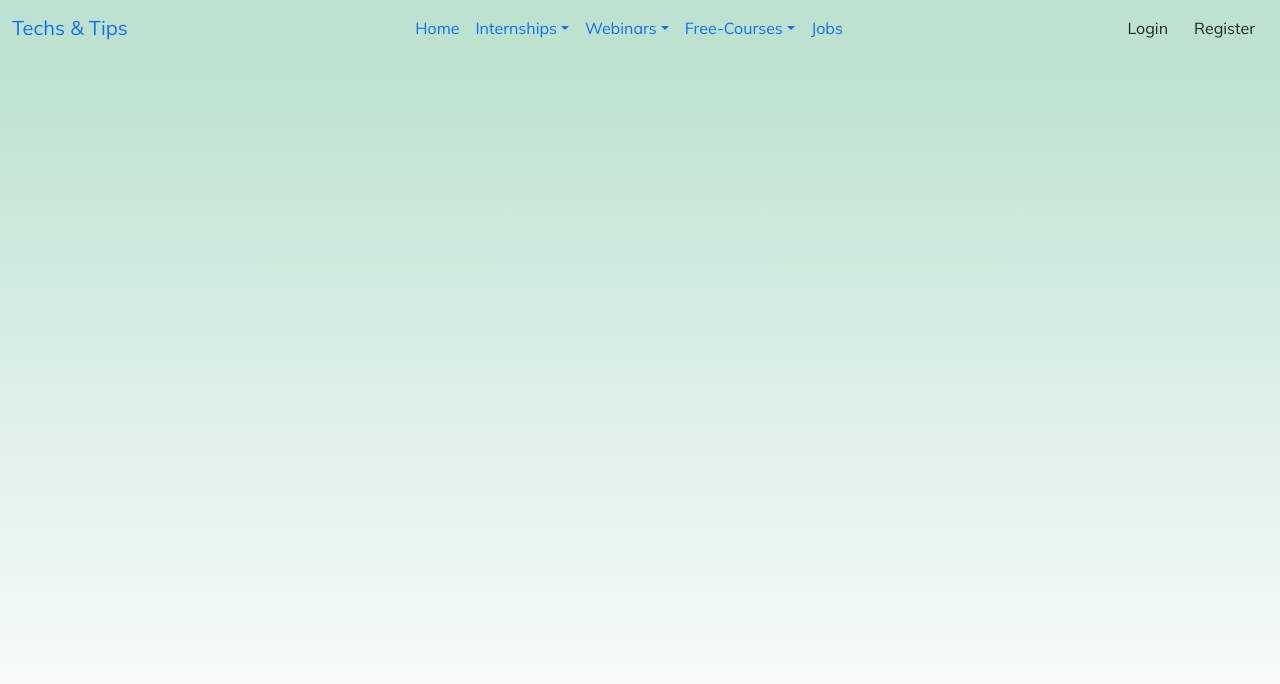
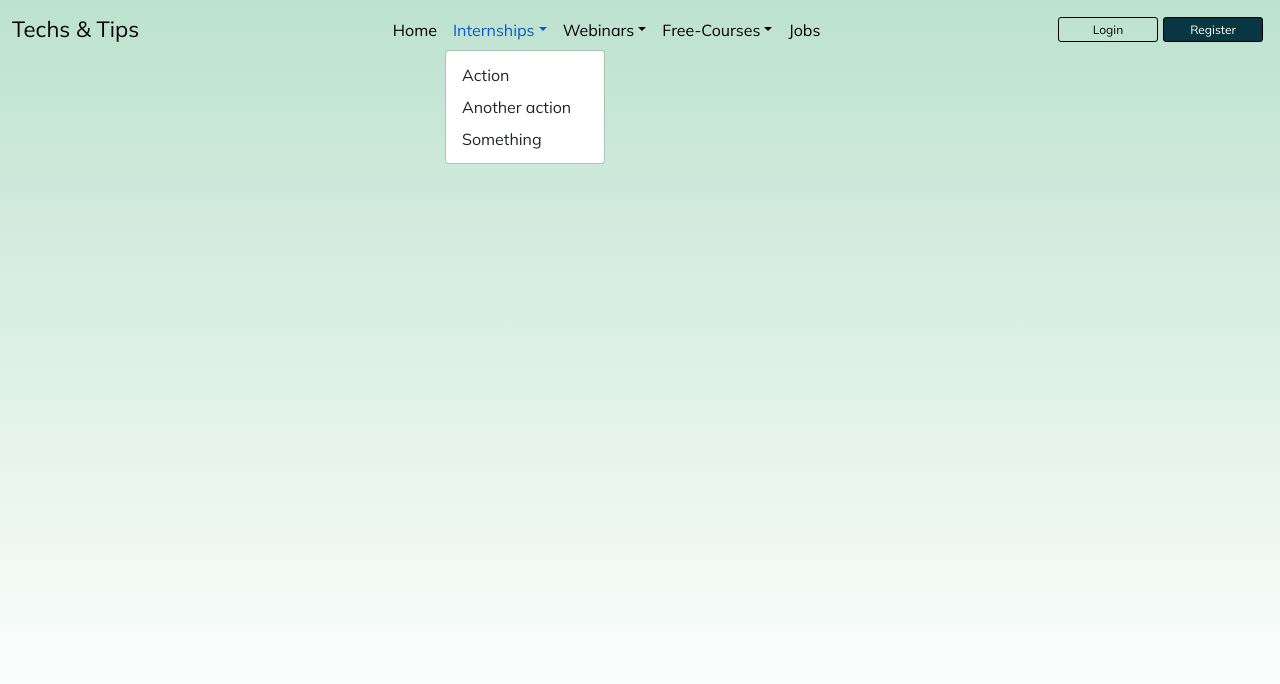
Before and after one commit to itsharry46/Tech-Tips, a React (Create React App) app: page / in a window 1280 px wide. Both pictures are taken after a click on the button "Internships". Shown: the top 684 px of the page. Built offline with nearby package versions, Linux system fonts and the light colour scheme.

Commit message:
navbar 2

```diff
--- a/package.json
+++ b/package.json
@@ -7,7 +7,9 @@
     "@testing-library/react": "^9.5.0",
     "@testing-library/user-event": "^7.2.1",
     "bootstrap": "^5.0.0-alpha1",
+    "navdropdown": "^1.0.0",
     "react": "^16.13.1",
+    "react-bootstrap": "^1.3.0",
     "react-dom": "^16.13.1",
     "react-router-dom": "^5.2.0",
     "react-scripts": "3.4.3"
--- a/src/App.jsx
+++ b/src/App.jsx
@@ -1,14 +1,13 @@
 import React from 'react';
 import "../node_modules/bootstrap/dist/css/bootstrap.min.css";
 import "../node_modules/bootstrap/dist/js/bootstrap.bundle";
-import Navbar from './components/Navbar';
+import Home from './Home';
 import './index.css';
 
 const App = () => {
   return(
     <>
-      <Navbar/>
-      <div className="green-bg"></div>
+      <Home />
     </>
   );
 };
--- a/src/Home.jsx
+++ b/src/Home.jsx
@@ -1,8 +1,10 @@
 import React from 'react';
 import Navbar from './components/Navbar';
+import './index.css';
 const Home = () => {
   return (
     <>
+      <div className="green-bg"></div>
       <Navbar />
     </>
   );
--- a/src/components/Navbar.jsx
+++ b/src/components/Navbar.jsx
@@ -1,11 +1,12 @@
 import React from 'react';
+import { NavDropdown } from 'react-bootstrap';
 import { NavLink } from 'react-router-dom';
 import '../index.css';
 
 const Navbar = () => {
     return (
         <>
-            <nav className="navbar navbar-expand-md">
+            <nav className="navbar navbar-transparent navbar-expand-md">
                 <div className="container-fluid">
                     <NavLink className="navbar-brand" to="#">Techs & Tips</NavLink>
                     <button className="navbar-toggler" type="button" data-toggle="collapse" data-target="#navbarSupportedContent" aria-controls="navbarSupportedContent" aria-expanded="false" aria-label="Toggle navigation">
@@ -16,34 +17,28 @@ const Navbar = () => {
                             <li className="nav-item">
                                 <NavLink className="nav-link active" aria-current="page" to="#">Home</NavLink>
                             </li>
-                            <li className="nav-item dropdown">
-                                <a className="nav-link dropdown-toggle" to="#" id="navbarDropdown" role="button" data-toggle="dropdown" aria-expanded="false">Internships</a>
-                                <ul className="dropdown-menu" aria-labelledby="navbarDropdown">
-                                    <li><NavLink className="dropdown-item" to="#">Action</NavLink></li>
-                                    <li><NavLink className="dropdown-item" to="#">Another action</NavLink></li>
-                                </ul>
-                            </li>
-                            <li className="nav-item dropdown">
-                                <a className="nav-link dropdown-toggle" to="#" id="navbarDropdown" role="button" data-toggle="dropdown" aria-expanded="false">Webinars</a>
-                                <ul className="dropdown-menu" aria-labelledby="navbarDropdown">
-                                    <li><NavLink className="dropdown-item" to="#">Action</NavLink></li>
-                                    <li><NavLink className="dropdown-item" to="#">Another action</NavLink></li>
-                                </ul>
-                            </li>
-                            <li className="nav-item dropdown">
-                                <a className="nav-link dropdown-toggle" to="#" id="navbarDropdown" role="button" data-toggle="dropdown" aria-expanded="false">Free-Courses</a>
-                                <ul className="dropdown-menu" aria-labelledby="navbarDropdown">
-                                    <li><NavLink className="dropdown-item" to="#">Action</NavLink></li>
-                                    <li><NavLink className="dropdown-item" to="#">Another action</NavLink></li>
-                                </ul>
-                            </li>
+                            <NavDropdown title="Internships" id="basic-nav-dropdown">
+                                <NavDropdown.Item className='drop-hover' href="#action/3.1">Action</NavDropdown.Item>
+                                <NavDropdown.Item href="#action/3.2">Another action</NavDropdown.Item>
+                                <NavDropdown.Item href="#action/3.3">Something</NavDropdown.Item>
+                            </NavDropdown>
+                            <NavDropdown title="Webinars" id="basic-nav-dropdown">
+                                <NavDropdown.Item href="#action/3.1">Action</NavDropdown.Item>
+                                <NavDropdown.Item href="#action/3.2">Another action</NavDropdown.Item>
+                                <NavDropdown.Item href="#action/3.3">Something</NavDropdown.Item>
+                            </NavDropdown>
+                            <NavDropdown title="Free-Courses" id="basic-nav-dropdown">
+                                <NavDropdown.Item href="#action/3.1">Action</NavDropdown.Item>
+                                <NavDropdown.Item href="#action/3.2">Another action</NavDropdown.Item>
+                                <NavDropdown.Item href="#action/3.3">Something</NavDropdown.Item>
+                            </NavDropdown>
                             <li className="nav-item">
                                 <NavLink className="nav-link" aria-current="page" to="#">Jobs</NavLink>
                             </li>
                         </ul>
-                        <input className="btn" type="button" value="Login" />
-                        <input className="btn" type="button" value="Register" />
                     </div>
+                    <input className="login" type="button" value="Login" />
+                        <input className="register" type="button" value="Register" />
                 </div>
             </nav>
         </>
--- a/src/index.css
+++ b/src/index.css
@@ -7,14 +7,69 @@
   font-family: 'Mulish', sans-serif;
 }
 
-.green-bg
-{
+
+/* =======================================================
+Background Color
+======================================================= */
+
+.green-bg{
     width: 100%;
     height: 90vh;
     background-image: linear-gradient(to bottom, #BDE2CF,#fff);
 }
 
+/* =======================================================
+Navbar
+======================================================= */
+
 .navbar
 {
-    background-color: #BDE2CF;
+  position: fixed;
+  top: 0;
+  width: 100%;
 }
+
+.navbar-brand{
+  color: black;
+  font-size: 22px;
+}
+
+.nav-link{
+  color: black;
+  font-size: 16px;
+}
+
+.nav-link:hover{
+  color: indianred;
+}
+
+.login, .register{
+  font-size: 12px;
+  width: 100px;
+  height: 25px;
+  border-radius: 3px;
+  margin-right: 5px;
+  border: black solid 1px;
+}
+
+.login{
+  background-color: rgba(0,0,0,0);
+}
+
+.login:hover{
+  background-color: #083741;
+  color: #fff;
+}
+
+.register{
+  background-color: #083741;
+  color: white;
+}
+
+.register:hover{
+  background-color: indianred;
+}
+
+/* =======================================================
+Navbar END
+======================================================= */
```
Also changed, not shown: 1 other file (tests, documents, lock files or other folders).
